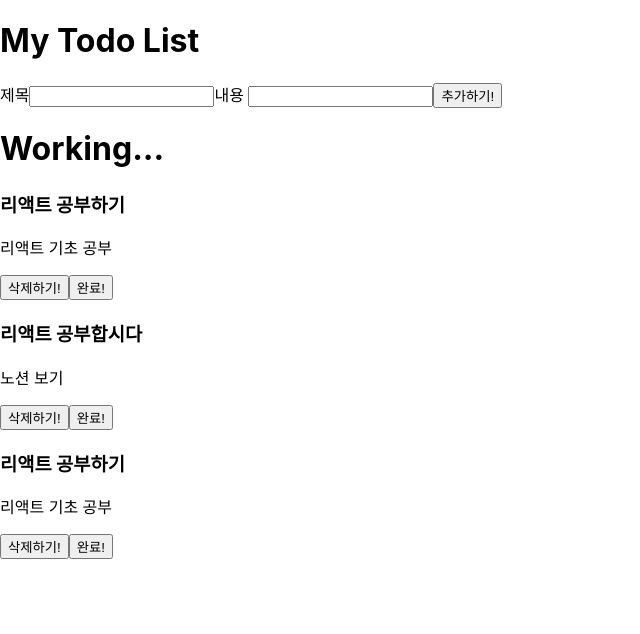
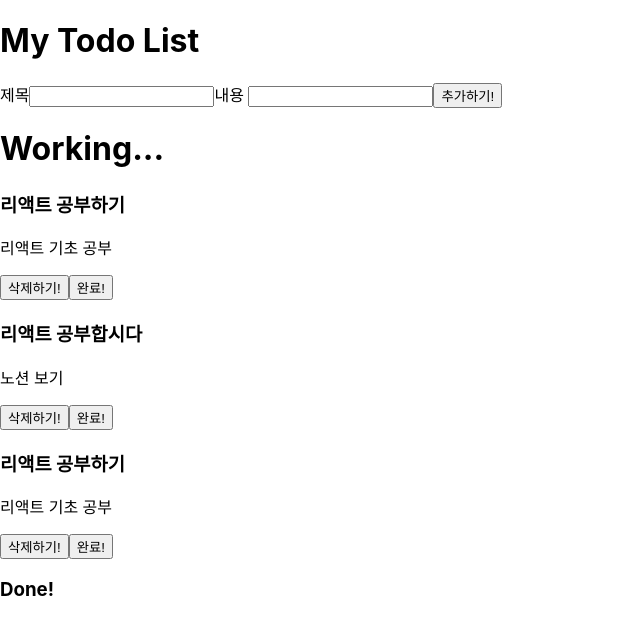
Before and after one commit to UkTheBlood/todolist, a React (Create React App) app: page / in a window 1280 px wide. Shown: the top 634 px of the page, without its empty margins (0-640 px from the left). Built offline with nearby package versions, Linux system fonts and the light colour scheme.

Commit message:
todo add, delete buton finish

```diff
--- a/src/App.js
+++ b/src/App.js
@@ -85,6 +85,9 @@ function App() {
           })
         }
       </div>
+      <div>
+        <h3>Done!</h3>
+      </div>
     </div>
   );
 }
```
